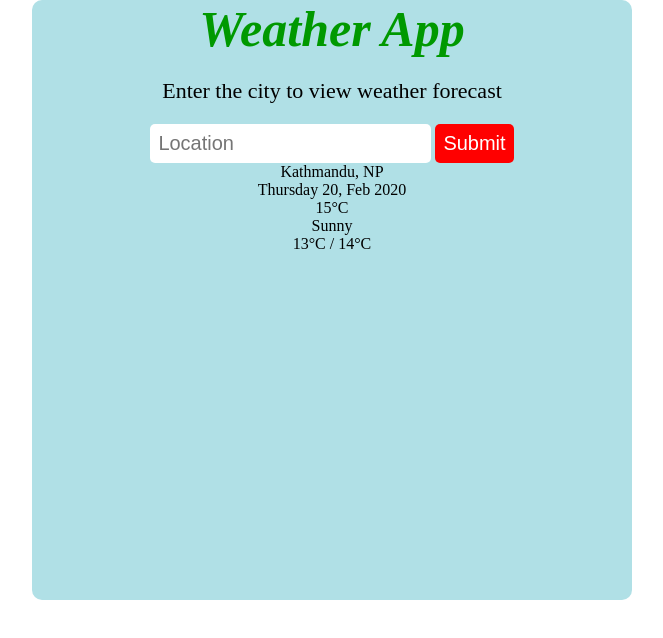
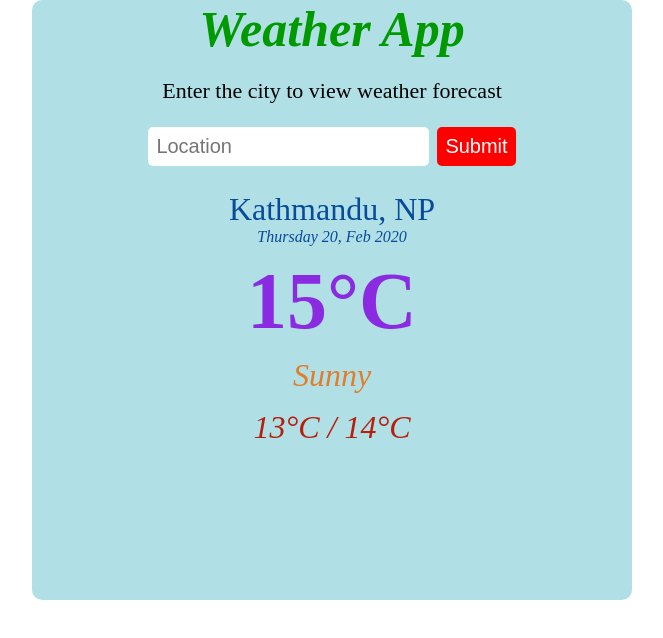
Before and after one commit to dev1980/Weather-App, a website built with webpack: page dist/index.html in a window 1280 px wide. Shown: the whole page, without its empty margins (308-971 px from the left). Built offline with Linux system fonts and the light colour scheme.

Commit message:
create style for the weather app

```diff
--- a/src/style.css
+++ b/src/style.css
@@ -42,11 +42,44 @@ input[type="submit"] {
     color: white;
 
 }
-.weather {
-    margin-top:10px;
-    padding: 30px;
-    text-align:left;
+.main {
+    flex: 1 1 100%;
+    padding: 25px 25px 50px;
+    display: flex;
+    flex-direction: column;
+    align-items: center;
+    text-align: center;
 }
-.right {
-float: right;
+
+.location{
+    color: rgb(8, 75, 153);
+    font-size: 32px;
 }
+
+.location .date {
+    font-size: 16px;
+    font-style: italic;
+}
+
+.current-data .current-temp {
+    color: blueviolet;
+    font-size: 80px;
+    font-weight: 900;
+    margin: 10px 0px;
+}
+
+.current-data .current-weather {
+    color: rgb(226, 125, 43);
+    font-size: 32px;
+    font-weight: 100;
+    font-style: italic;
+    margin-bottom: 15px;
+}
+
+.current-data .hi-low {
+    color: rgb(182, 31, 12);
+    font-size: 32px;
+    font-weight: 100;
+    font-style: italic;
+    margin-bottom: 15px;
+}
```
Also changed, not shown: dist/main.js.
